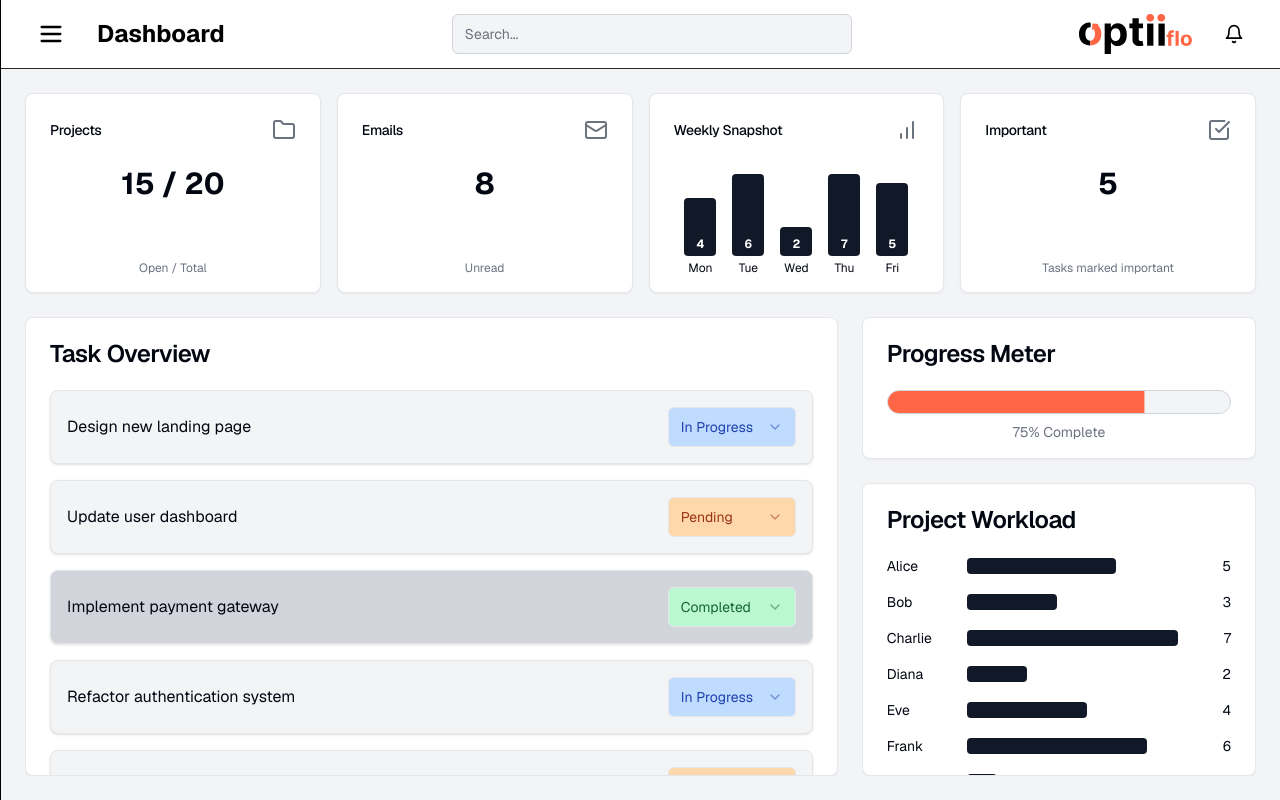
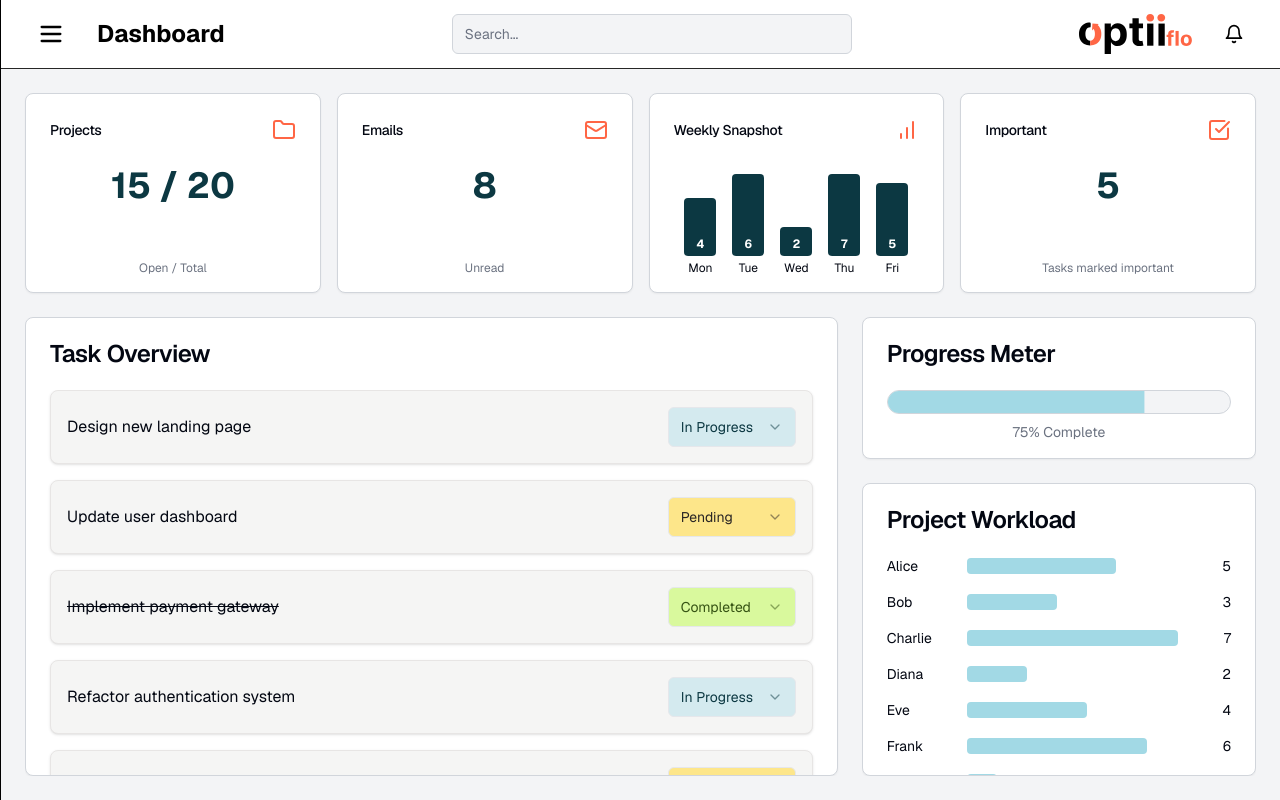
Before and after one commit to jduncan017/optiiflo-mvp, a Next.js app: page /dashboard in a window 1280 px wide. Built offline with nearby package versions, Linux system fonts and the light colour scheme.

Commit message:
ui updates

```diff
--- a/src/app/dashboard/overviewCard.tsx
+++ b/src/app/dashboard/overviewCard.tsx
@@ -18,10 +18,10 @@ export default function OverviewCard({
     <Card className="OverviewCard flex h-full flex-col">
       <CardHeader className="HeaderContiner flex flex-row items-center justify-between pb-6">
         <CardTitle className="Title text-sm font-medium">{title}</CardTitle>
-        <Icon className="Icon mt-0 h-6 w-6 text-gray-500 dark:text-gray-400" />
+        <Icon className="Icon mt-0 h-6 w-6 text-optiiOrange dark:text-gray-400" />
       </CardHeader>
       <CardContent className="ContentContainer flex h-full flex-col items-center justify-between">
-        <div className="Number text-3xl font-bold">{value}</div>
+        <div className="Number text-4xl font-bold text-optiiTeal">{value}</div>
         <p className="Description text-xs text-gray-500 dark:text-gray-400">
           {description}
         </p>
--- a/src/app/dashboard/projectWorkload.tsx
+++ b/src/app/dashboard/projectWorkload.tsx
@@ -28,7 +28,7 @@ export default function ProjectWorkload() {
               <span className="w-16 text-sm">{coworker.name}</span>
               <div className="ml-4 flex-grow">
                 <div
-                  className="h-4 rounded bg-gray-900 dark:bg-gray-50"
+                  className="h-4 rounded bg-optiiBlue dark:bg-gray-50"
                   style={{
                     width: `${(coworker.projects / maxProjects) * 100}%`,
                   }}
--- a/src/app/dashboard/taskList.tsx
+++ b/src/app/dashboard/taskList.tsx
@@ -27,11 +27,11 @@ export default function TaskList() {
   function getStatusColor(status: string) {
     switch (status) {
       case "Completed":
-        return "bg-green-200 text-green-800";
+        return "bg-lime-200 text-lime-900";
       case "In Progress":
-        return "bg-blue-200 text-blue-800";
+        return "bg-optiiBlue/40 text-optiiTeal";
       case "Pending":
-        return "bg-orange-200 text-orange-800";
+        return "bg-amber-200 text-stone-800";
       default:
         return "bg-gray-200 text-gray-800";
     }
@@ -55,11 +55,13 @@ export default function TaskList() {
           {tasks.map((task) => (
             <li
               key={task.id}
-              className={`TaskListItem ${
-                task.status === "Completed" && "bg-gray-300"
-              } flex items-center justify-between rounded-lg border border-neutral-200 bg-gray-100 p-4 shadow`}
+              className={`TaskListItem flex items-center justify-between rounded-lg border border-stone-200 bg-stone-100 p-4 shadow`}
             >
-              <p>{task.name}</p>
+              <p
+                className={`Task ${task.status === "Completed" && "line-through"}`}
+              >
+                {task.name}
+              </p>
               <div className="flex w-32 items-center gap-2">
                 <Select
                   value={task.status}
--- a/src/app/dashboard/weeklySnapshot.tsx
+++ b/src/app/dashboard/weeklySnapshot.tsx
@@ -10,7 +10,7 @@ export default function WeeklySnapshotCard() {
     <Card className="OverviewCard flex h-full flex-col gap-6">
       <CardHeader className="flex flex-row items-center justify-between space-y-0 pb-2">
         <CardTitle className="text-sm font-medium">Weekly Snapshot</CardTitle>
-        <BarChart className="h-6 w-6 text-gray-500 dark:text-gray-400" />
+        <BarChart className="h-6 w-6 text-optiiOrange dark:text-gray-400" />
       </CardHeader>
       <CardContent className="ContentContainer flex h-full flex-col items-center justify-between">
         <div className="BarChart flex h-full w-full items-end justify-center gap-4">
@@ -20,7 +20,7 @@ export default function WeeklySnapshotCard() {
               className={`${day} flex h-full flex-col items-center justify-end`}
             >
               <div
-                className="Bars flex w-8 flex-col items-center justify-end rounded-sm bg-gray-900 pb-1"
+                className="Bars flex w-8 flex-col items-center justify-end rounded-sm bg-optiiTeal pb-1"
                 style={{ height: `${((tasks[index] ?? 0) / maxTasks) * 100}%` }}
               >
                 <span className="TaskNumber text-xs font-bold text-white">
--- a/src/components/ui/card.tsx
+++ b/src/components/ui/card.tsx
@@ -9,7 +9,7 @@ const Card = React.forwardRef<
   <div
     ref={ref}
     className={cn(
-      "Card rounded-lg border border-gray-200 bg-white text-gray-950 shadow-sm dark:border-gray-800 dark:bg-gray-950 dark:text-gray-50",
+      "Card rounded-lg border border-gray-300 bg-white text-gray-950 shadow-sm dark:border-gray-800 dark:bg-gray-950 dark:text-gray-50",
       className,
     )}
     {...props}
--- a/src/components/ui/progress.tsx
+++ b/src/components/ui/progress.tsx
@@ -18,7 +18,7 @@ const Progress = React.forwardRef<
     {...props}
   >
     <ProgressPrimitive.Indicator
-      className="h-full w-full flex-1 bg-optiiOrange transition-all dark:bg-gray-50"
+      className="h-full w-full flex-1 bg-optiiBlue transition-all dark:bg-gray-50"
       style={{ transform: `translateX(-${100 - (value ?? 0)}%)` }}
     />
   </ProgressPrimitive.Root>
--- a/tailwind.config.ts
+++ b/tailwind.config.ts
@@ -18,6 +18,7 @@ export default {
         optiiTeal: "#0C3842",
         optiiOrange: "#FF6645",
         optiiBlue: "#A2D9E5",
+        optiiLightBlue: "#F5FFFB",
       },
     },
   },
```
